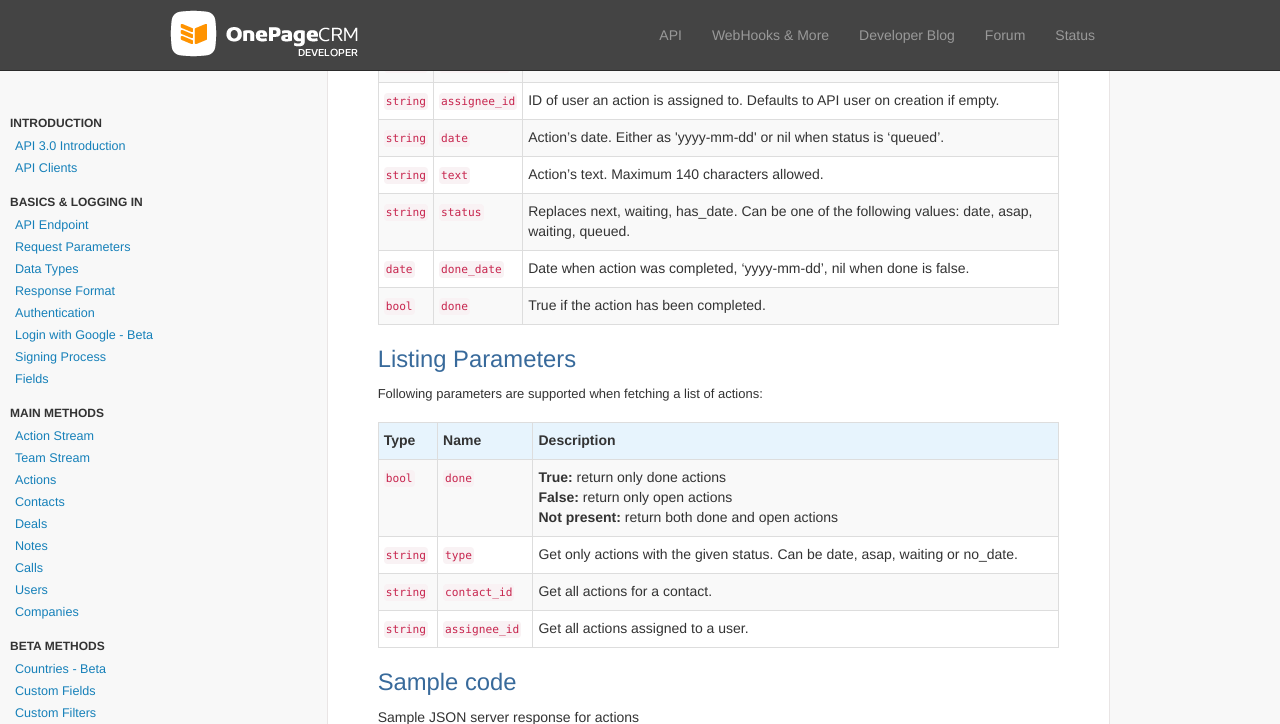
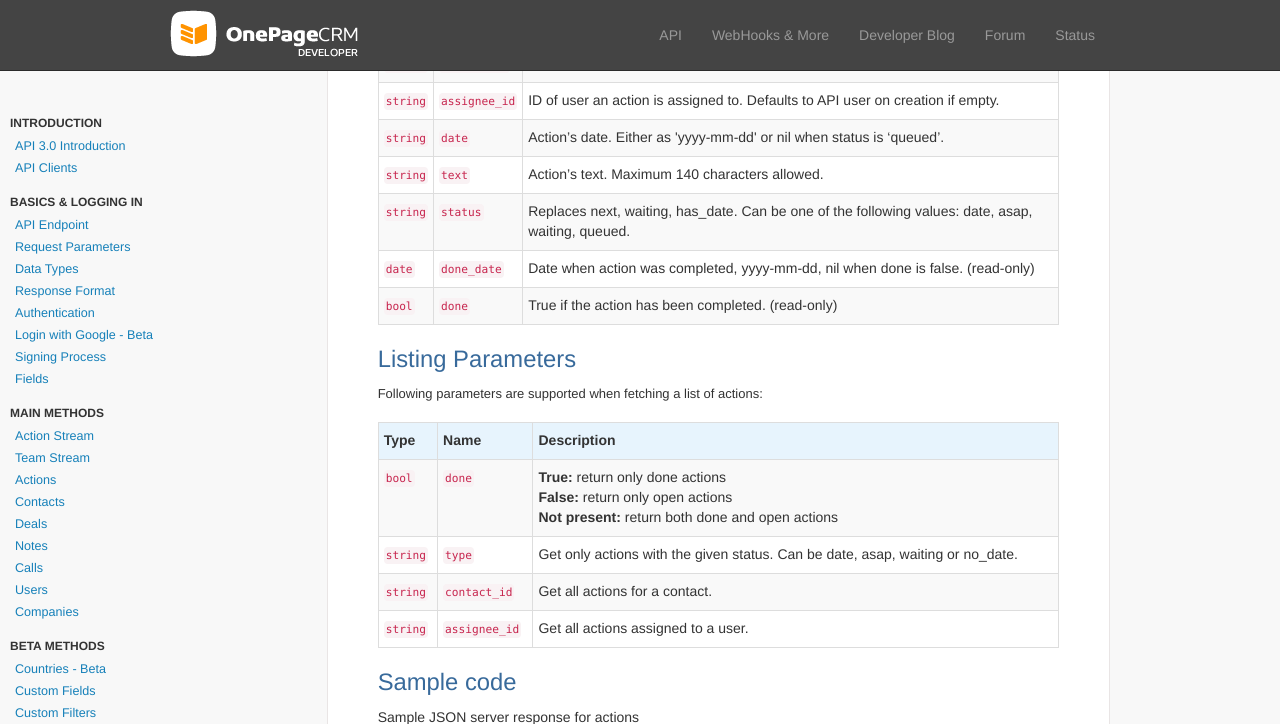
Before and after one commit to OnePageCRM/OnePageCRM.github.io, a Jekyll site: the page built from _posts/2014-03-04-actions.html, in a window 1280 px wide and 900 px high, scrolled down 934 px, cut to the strip 0-724 px from the top of the window. Built offline with Jekyll 4.4.1, drawn with Linux system fonts in a browser that asks for light colours; nearby versions of some CDN libraries; Markdown is read by kramdown in place of the engine named in the settings.

Commit message:
do not allow to create done action directly via update

```diff
--- a/_posts/2014-03-04-actions.html
+++ b/_posts/2014-03-04-actions.html
@@ -144,12 +144,12 @@
       <tr>
         <td><code class="redtext">date</code></td>
         <td><code class="bluetext">done_date</code></td>
-        <td>Date when action was completed, <span class="italic">‘yyyy-mm-dd’</span>, nil when done is false.</td>
+        <td>Date when action was completed, <span class="italic">yyyy-mm-dd</span>, nil when done is false. (read-only)</td>
       </tr>
       <tr>
         <td><code class="redtext">bool</code></td>
         <td><code class="bluetext">done</code></td>
-        <td>True if the action has been completed.</td>
+        <td>True if the action has been completed. (read-only)</td>
       </tr>
     </tbody>
   </table>
```
